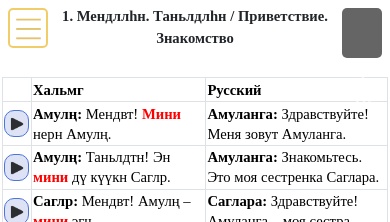
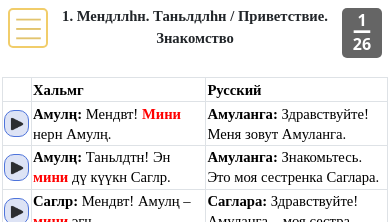
Before and after one commit to bkornusov/kalmyk-phrasebook, a React (Create React App) app: page / in a window 390 px wide. Shown: the top 222 px of the page. Built offline with nearby package versions, Linux system fonts and the light colour scheme.

Commit message:
fixed some formatting

```diff
--- a/src/book/book.css
+++ b/src/book/book.css
@@ -71,7 +71,6 @@
 }
 
 .page-number {
-  margin-top: 84px;
   color: white;
   opacity: 100% !important;
 }
@@ -155,9 +154,9 @@ span {
     align-content: center;
   }
 
-  .page-number {
+  /* .page-number {
     margin-top: 56px;
-  }
+  } */
 
   .page-number * {
     font-size: 20px !important;
@@ -200,7 +199,7 @@ span {
 
   .page-indicator-separator {
     font-size: 40px !important;
-    bottom: 46px;
+    /* bottom: 46px; */
   }
 
   .page-indicator-total {
```
